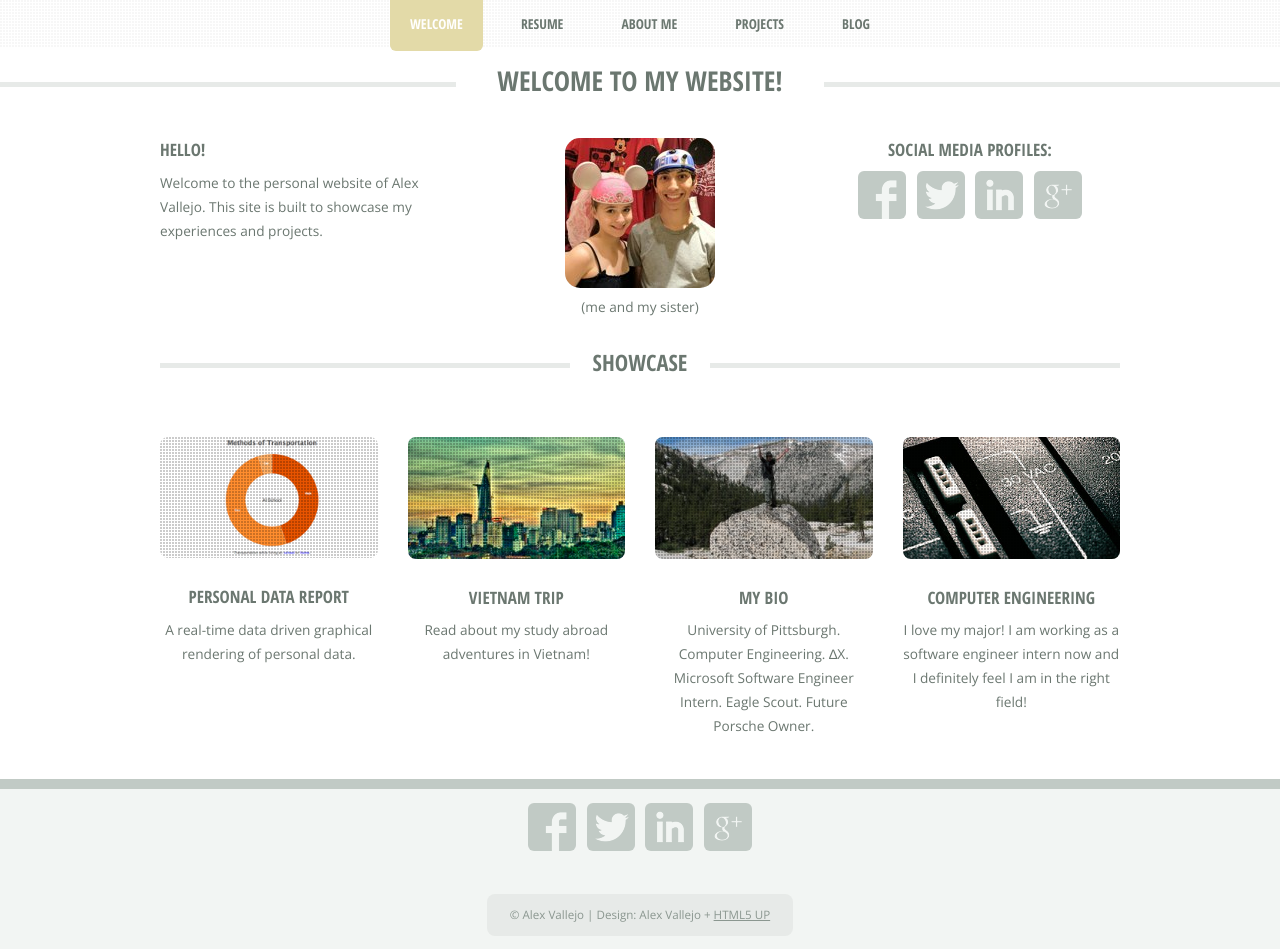
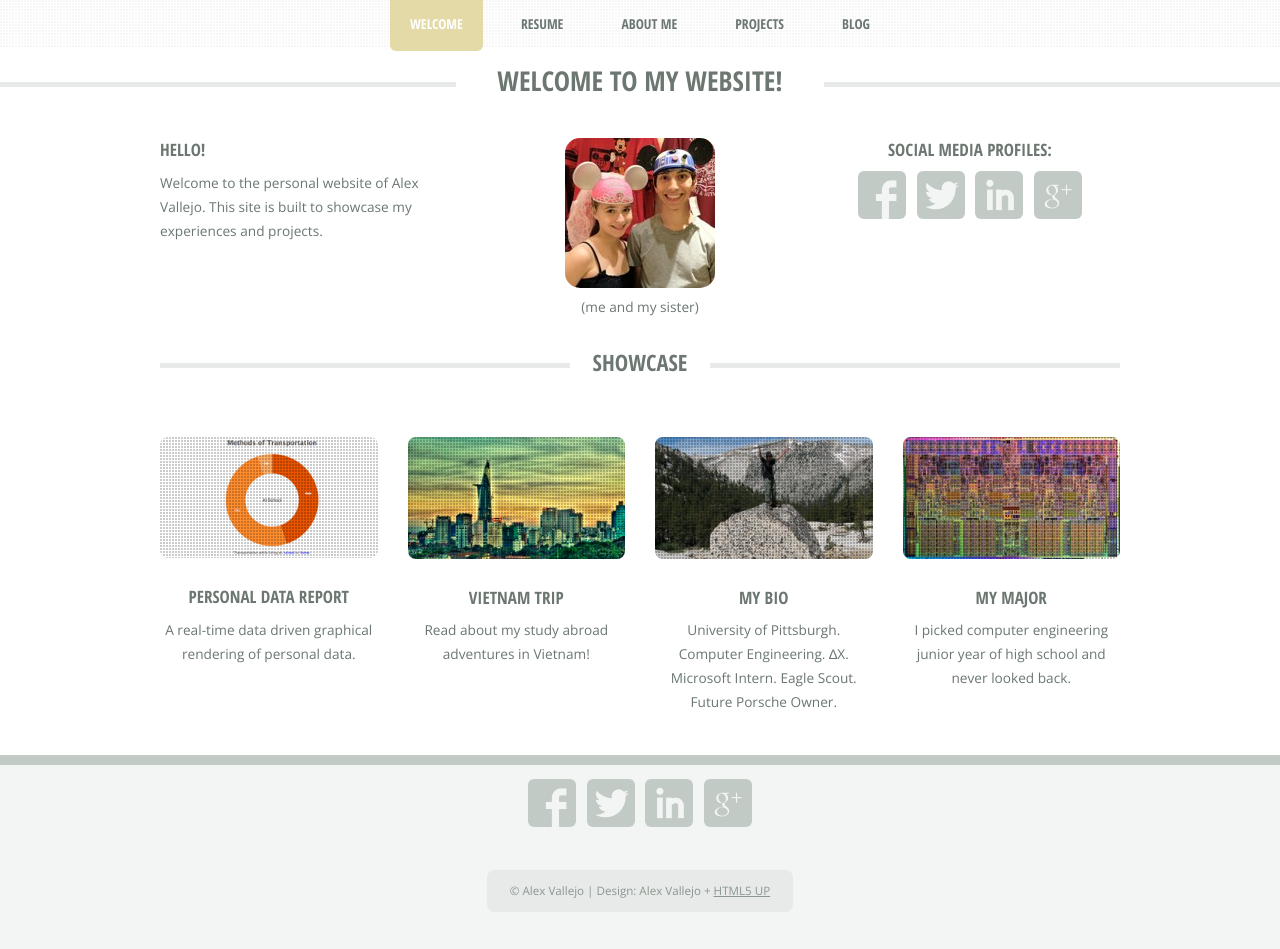
Before and after one commit to valleyjo/valleyjo.github.io, a Jekyll site: the page built from index.html, in a window 1280 px wide and 949 px high. Built offline with Jekyll 4.4.1, drawn with Linux system fonts in a browser that asks for light colours; nearby versions of some CDN libraries.

Commit message:
Change CoE picture and description on index page. Update bip description

```diff
--- a/index.html
+++ b/index.html
@@ -73,7 +73,7 @@ header-text: Welcome to My Website!
                 <a href="about.html" class="image image-full"><img src="images/pic03.jpg" alt="" /></a>
                 <h3><a href="about.html">My Bio</a></h3>
                 <p>University of Pittsburgh. Computer Engineering. ∆X. Microsoft
-                  Software Engineer Intern. Eagle Scout. Future Porsche Owner.</p>
+                  Intern. Eagle Scout. Future Porsche Owner.</p>
               </section>
               <!-- /Feature -->
             </div>
@@ -81,8 +81,9 @@ header-text: Welcome to My Website!
             <div class="3u">
               <section class="is-feature">
                 <a class="image image-full"><img src="images/pic04.jpg" alt="" /></a>
-                <h3>Computer Engineering</h3>
-                <p>I love my major! I am working as a software engineer intern now and I definitely feel I am in the right field!</p>
+                <h3>My Major</h3>
+                <p>I picked computer engineering junior year of high school and
+                   never looked back.</p>
               </section>
             </div>
           </div>
```
Also changed, not shown: images/pic04.jpg.
